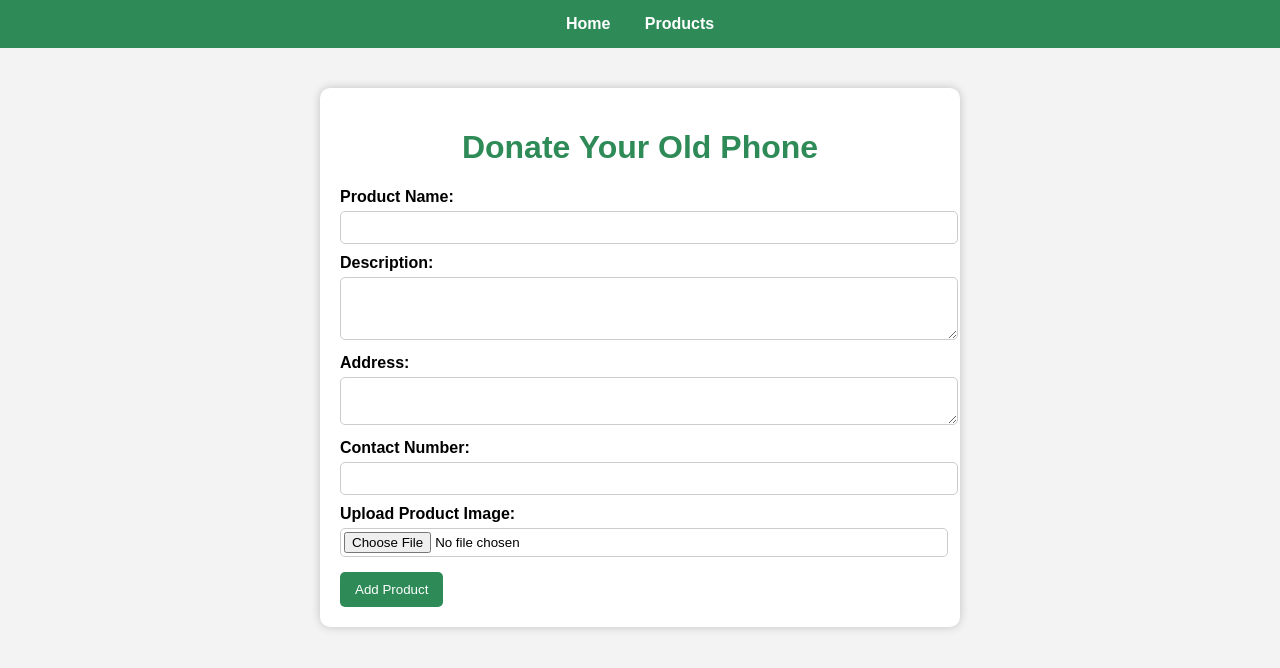
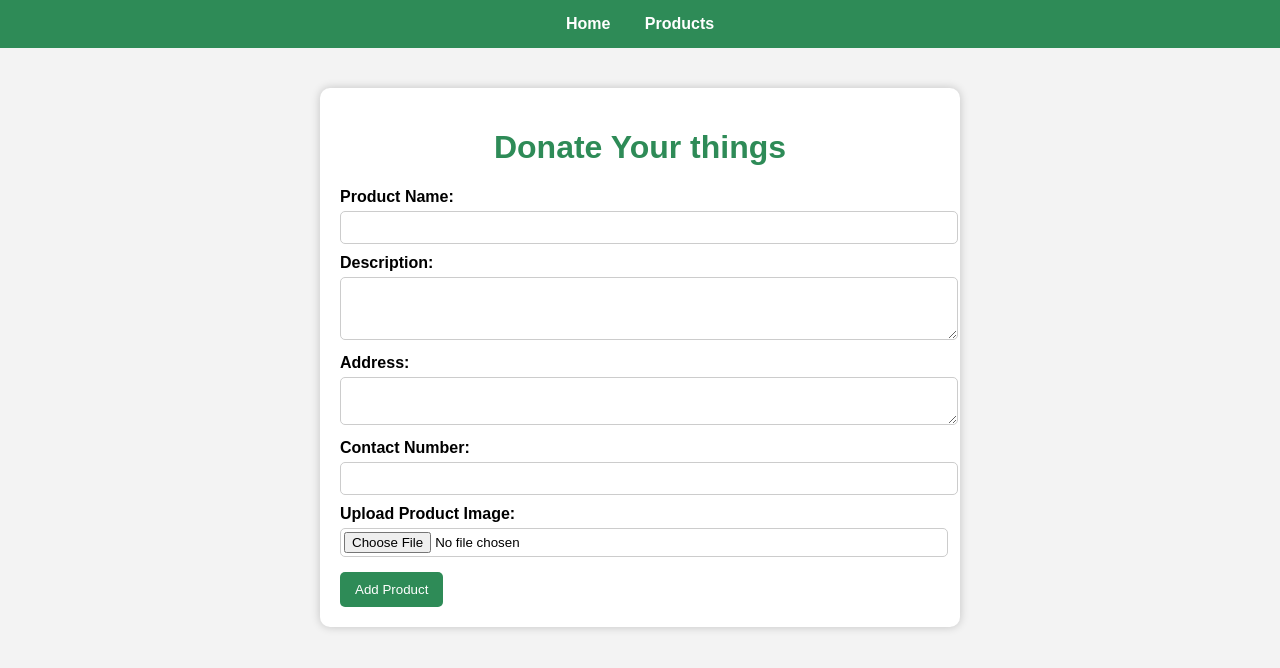
Before and after one commit to kanisettisunitha/Product-Donation, a plain HTML site: page index.html in a window 1280 px wide. Drawn offline with Linux system fonts and the light colour scheme.

Commit message:
Update index.html

```diff
--- a/index.html
+++ b/index.html
@@ -3,7 +3,7 @@
 <head>
   <meta charset="UTF-8">
   <meta name="viewport" content="width=device-width, initial-scale=1.0">
-  <title>Product Donation </title>
+  <title> kindkart </title>
   <style>
     body {
       font-family: Arial, sans-serif;
@@ -84,7 +84,7 @@
   </nav>
 
   <div class="container">
-    <h1>Donate Your Old Phone</h1>
+    <h1>Donate Your things</h1>
     <form id="donationForm">
       <label>Product Name:</label>
       <input type="text" id="productName" required>
```
